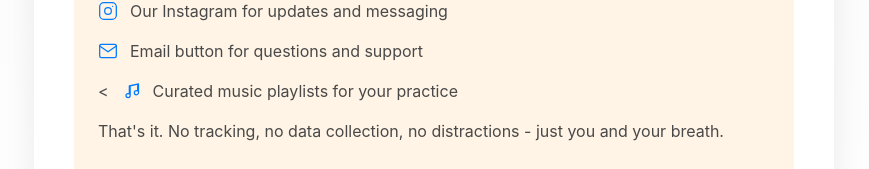
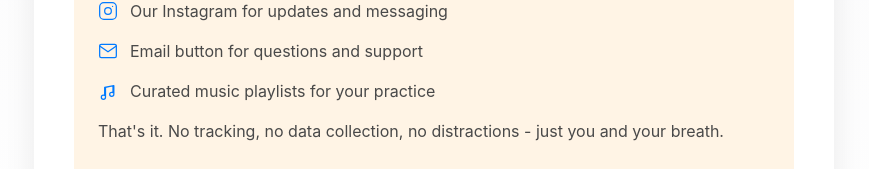
Before and after one commit to aegidiosstudios/aegidiosstudios.github.io, a plain HTML site: page breatheapp/privacy.html in a window 1280 px wide. Shown: the part 1223-1392 px from the top of the page, without its empty margins (206-1075 px from the left). Drawn offline with Linux system fonts and the light colour scheme.

Commit message:
Update privacy.html

```diff
--- a/breatheapp/privacy.html
+++ b/breatheapp/privacy.html
@@ -235,8 +235,8 @@
                             <span>Email button for questions and support</span>
                         </li>
                         <li class="feature-item">
-                           <<svg class="feature-icon" viewBox="0 0 24 24" fill="none" stroke="currentColor" stroke-width="1.5" stroke-linecap="round" stroke-linejoin="round">
-                            <path d="M19 4l-8 1.75v11.75a2.5 2.5 0 1 1-2.5-2.5c.5 0 1 .15 1.5.4V5.75l11-2.25v10.5a2.5 2.5 0 1 1-2.5-2.5c.5 0 1 .15 1.5.4V4z"/>
+                           <svg class="feature-icon" viewBox="0 0 24 24" fill="none" stroke="currentColor" stroke-width="1.5" stroke-linecap="round" stroke-linejoin="round">
+                                <path d="M17 6l-8 1.75v11.75a2.5 2.5 0 1 1-2.5-2.5c.5 0 1 .15 1.5.4V7.75l11-2.25v10.5a2.5 2.5 0 1 1-2.5-2.5c.5 0 1 .15 1.5.4V6z"/>
                             </svg>
                             <span>Curated music playlists for your practice</span>
                         </li>
```
